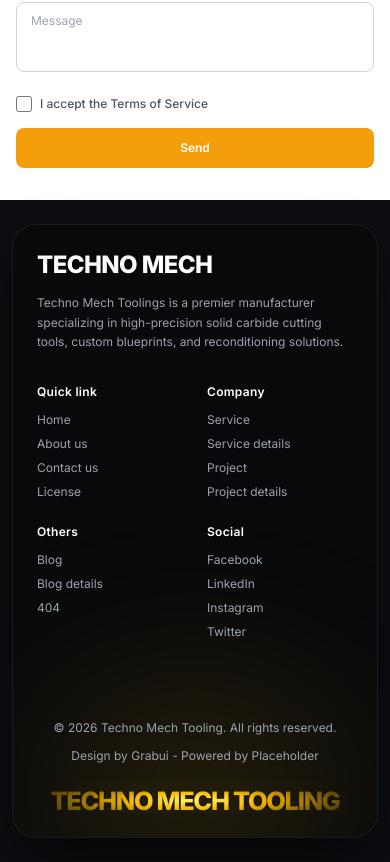
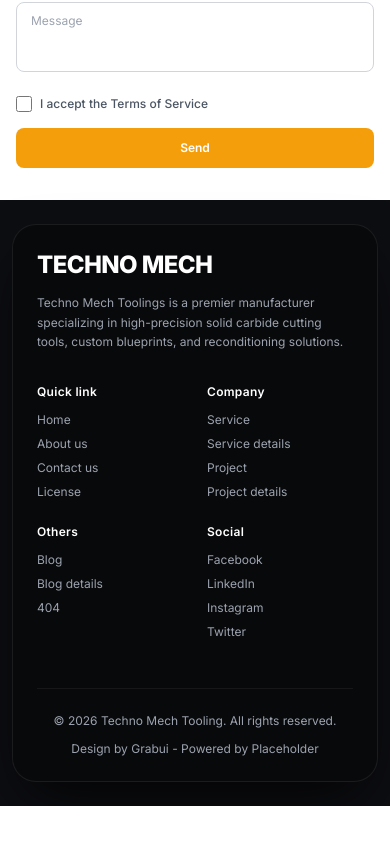
Before and after one commit to santhoshm21/techno-mill, a React (Vite) app: page / in a window 390 px wide. Shown: the part 4587-5449 px from the top of the page. After the commit the page ends 5393 px from the top, so only its background shows below. Built offline with nearby package versions, Linux system fonts and the light colour scheme.

Commit message:
Keep only the clean footer card layout without bottom watermark typography

```diff
--- a/src/components/Footer.jsx
+++ b/src/components/Footer.jsx
@@ -14,15 +14,9 @@ export default function Footer() {
     <footer className="w-full bg-[#0D0E12] py-6 sm:py-10 lg:py-14 px-3 sm:px-6 lg:px-10 font-sans selection:bg-[#F5B800] selection:text-[#1E2227] relative">
 
       {/* =========================================================================
-          REPLICA CONTAINER: Floating Dark Rounded Card (Exact Match to Reference UI)
+          REPLICA CONTAINER: Floating Dark Rounded Card (Exact Match to Image)
           ========================================================================= */}
       <div className="max-w-[1440px] mx-auto bg-[#08090B] border border-white/[0.08] rounded-3xl sm:rounded-[2.5rem] lg:rounded-[3rem] p-6 sm:p-10 lg:p-14 relative overflow-hidden shadow-[0_25px_60px_-15px_rgba(0,0,0,0.85)]">
-
-        {/* Ambient Yellow Spotlight Glow behind bottom watermark */}
-        <div
-          className="absolute -bottom-10 left-1/2 -translate-x-1/2 w-[80%] max-w-5xl h-44 sm:h-56 bg-[#F5B800]/15 blur-[90px] pointer-events-none rounded-full"
-          aria-hidden="true"
-        />
 
         {/* -------------------------------------------------------------
             TOP SECTION: Brand Column (Left) + 4 Link Columns (Right)
@@ -178,33 +172,15 @@ export default function Footer() {
         </div>
 
         {/* -------------------------------------------------------------
-            MIDDLE SECTION: Copyright & Attribution (Exact Match to Reference)
+            BOTTOM SECTION: Copyright & Attribution (Exact Match to Image)
             ------------------------------------------------------------- */}
-        <div className="mt-14 sm:mt-20 lg:mt-24 mb-4 sm:mb-6 pt-6 flex flex-col sm:flex-row items-center justify-between text-xs sm:text-sm text-gray-400 gap-3 relative z-10">
+        <div className="mt-12 sm:mt-16 lg:mt-20 pt-6 flex flex-col sm:flex-row items-center justify-between text-xs sm:text-sm text-gray-400 gap-3 relative z-10 border-t border-white/[0.06]">
           <div>
             &copy; 2026 Techno Mech Tooling. All rights reserved.
           </div>
           <div>
             Design by Grabui - Powered by Placeholder
           </div>
-        </div>
-
-        {/* -------------------------------------------------------------
-            BOTTOM SECTION: Giant Illuminated Typography "TECHNO MECH TOOLING"
-            (Exact replica of green CONVRTO word changed to Yellow glowing gradient)
-            ------------------------------------------------------------- */}
-        <div className="relative pt-2 sm:pt-4 overflow-hidden flex justify-center items-end select-none pointer-events-none">
-          <span
-            className="font-black uppercase tracking-tighter text-center leading-none whitespace-nowrap text-[6.5vw] transition-all duration-500 filter"
-            style={{
-              background: 'radial-gradient(ellipse 65% 100% at 50% 50%, #FFF275 0%, #F5B800 35%, rgba(245, 184, 0, 0.45) 70%, rgba(160, 100, 0, 0.12) 100%)',
-              WebkitBackgroundClip: 'text',
-              WebkitTextFillColor: 'transparent',
-              filter: 'drop-shadow(0 0 35px rgba(245, 184, 0, 0.22))',
-            }}
-          >
-            TECHNO MECH TOOLING
-          </span>
         </div>
 
       </div>
```
